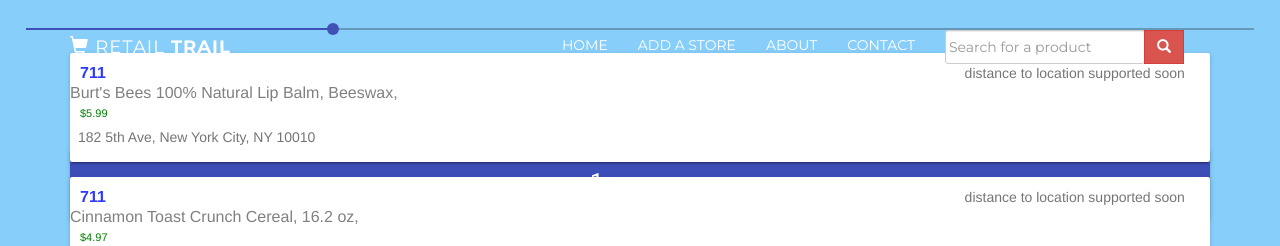
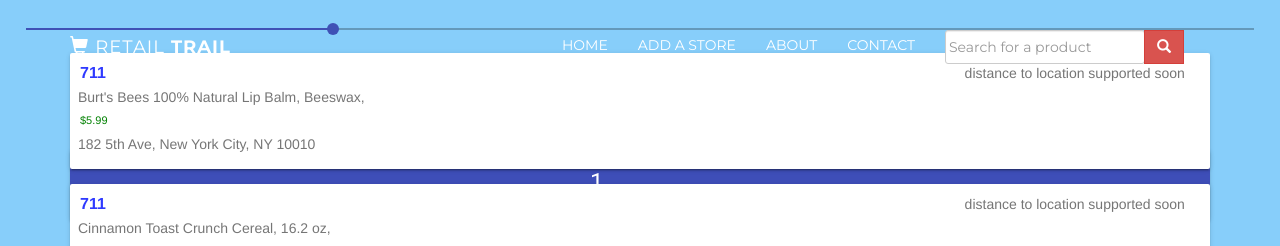
Before and after one commit to abagh0703/Find-Retail-Stores, a Flask app: page /results/1 in a window 1280 px wide. Shown: the top 246 px of the page. Run offline with Flask 2, Linux system fonts and the light colour scheme; data comes from the database, SQL or seed files in the repository; some libraries are stand-ins or nearby versions.

Commit message:
formatted results page

```diff
--- a/app/templates/results.html
+++ b/app/templates/results.html
@@ -115,6 +115,12 @@
             margin-left:8px;
             padding-left: 0px;
             padding-top: 5px;
+        }
+        .itemName{
+            margin-left: 8px;
+            padding-left: 0px;
+            padding-top: 5px;
+            padding-bottom: 4px;
         }
         .storePrice{
             padding-top: 0px;
--- a/app/templates/store.html
+++ b/app/templates/store.html
@@ -3,7 +3,7 @@
         distance to location supported soon
     </span>
     </td></tr></table>
-    <span class="itemName">{{ loc[3] }}, </span><span class="storePrice">${{ loc[2] }}</span>
+    <span class="itemName mdl-card__supporting-text storeAddress">{{ loc[3] }}, </span><span class="storePrice">${{ loc[2] }}</span>
 
     <span class="mdl-card__supporting-text storeAddress">
         {{ loc[1] }}
```
Also changed, not shown: 1 other file.
